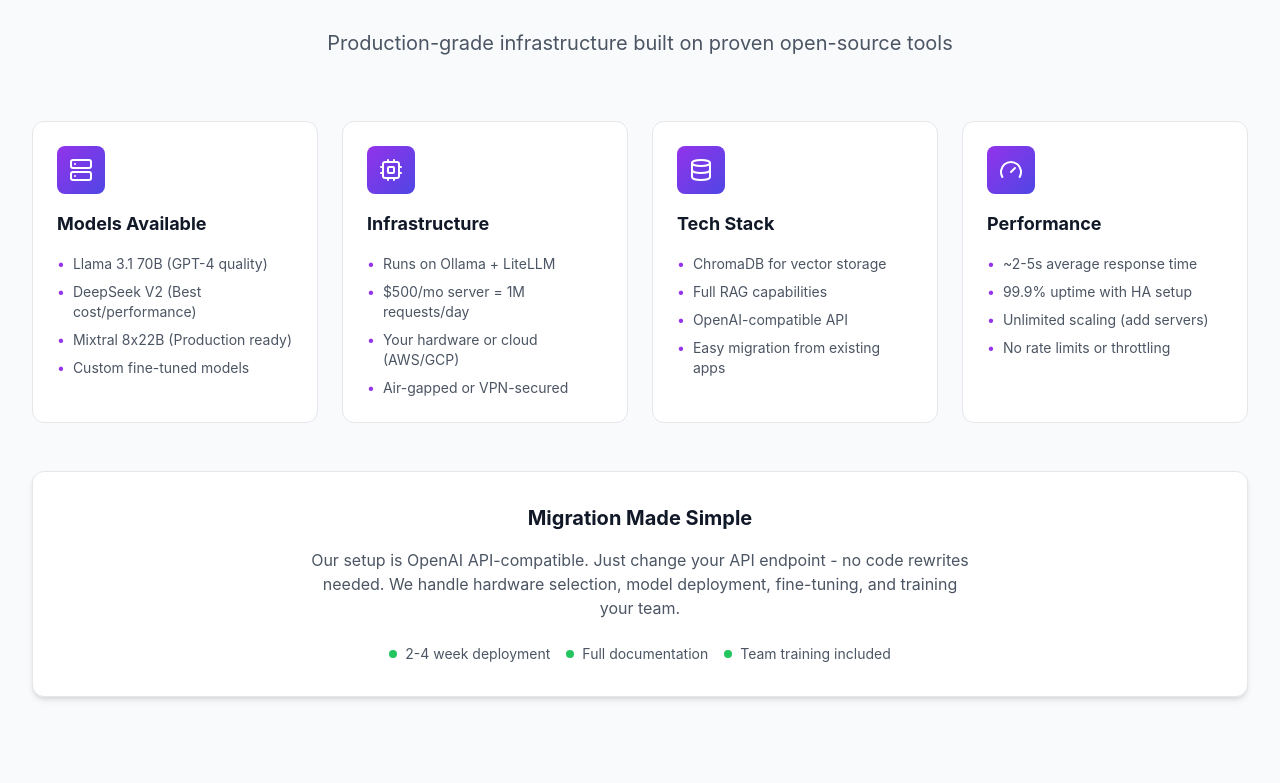
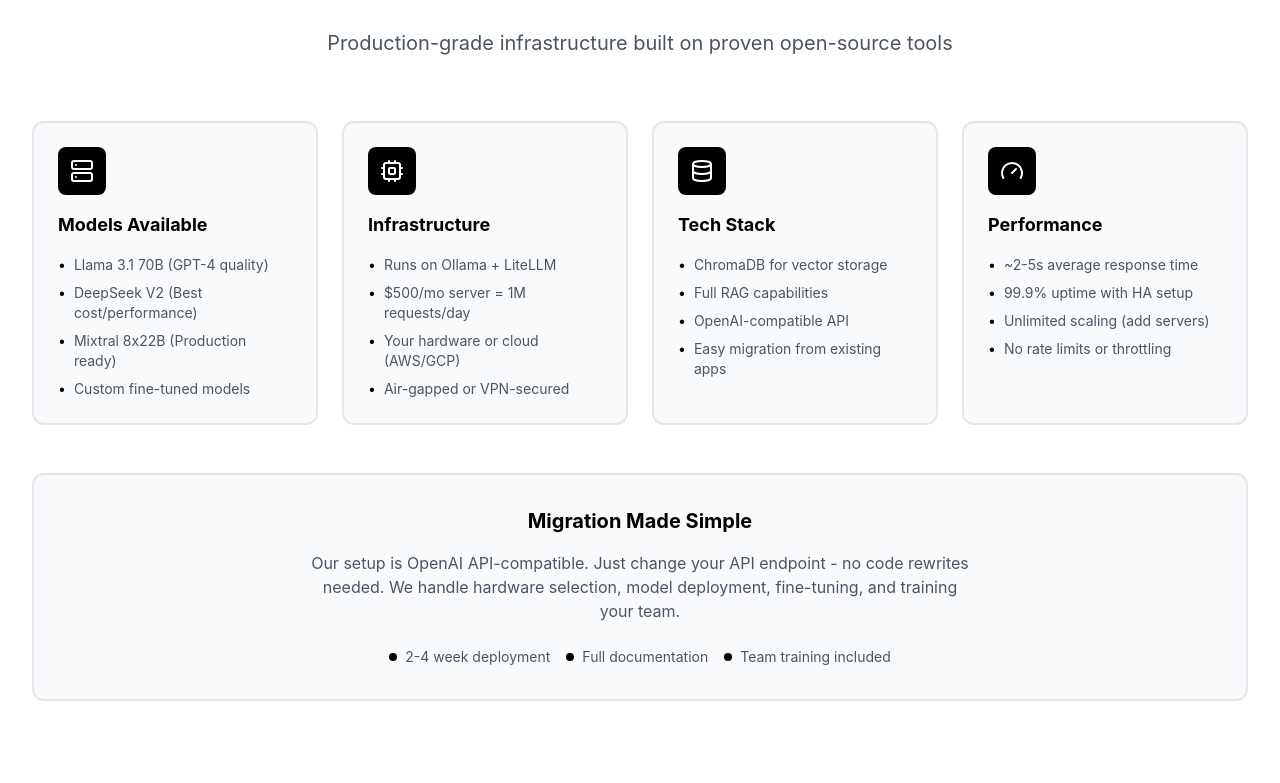
Before and after one commit to Jojo42011/Site, a Next.js app: page / in a window 1280 px wide. Shown: the part 1897-2680 px from the top of the page. Built offline with nearby package versions, Linux system fonts and the light colour scheme.

Commit message:
Update CTA and TechnicalProof components with black/white theme
- Remove purple/green colors, use black accents
- Update CTA: black buttons, remove green dots
- Update TechnicalProof: black icons and borders
- Change 'SaaS founders' to 'AI founders' in CTA

```diff
--- a/src/components/CTA.tsx
+++ b/src/components/CTA.tsx
@@ -1,15 +1,12 @@
 "use client";
 
 import { motion } from "framer-motion";
-import { ArrowRight, DollarSign, Zap } from "lucide-react";
+import { ArrowRight } from "lucide-react";
 import Link from "next/link";
 
 export default function CTA() {
   return (
-    <section className="relative py-32 overflow-hidden bg-gradient-to-b from-white to-gray-50">
-      {/* Background Effects */}
-      <div className="absolute inset-0 bg-gradient-to-r from-green-50 via-purple-50 to-green-50 opacity-50" />
-
+    <section className="relative py-32 overflow-hidden bg-white">
       <div className="relative z-10 max-w-4xl mx-auto px-6 sm:px-8 text-center">
         <motion.div
           initial={{ opacity: 0, y: 30 }}
@@ -18,32 +15,27 @@ export default function CTA() {
           transition={{ duration: 0.8 }}
           className="space-y-8"
         >
-          <div className="flex items-center justify-center space-x-3 mb-6">
-            <DollarSign className="w-8 h-8 text-green-600" />
-            <Zap className="w-8 h-8 text-purple-600" />
-          </div>
-
           <h2 className="text-4xl sm:text-5xl md:text-6xl font-bold">
-            <span className="text-gray-900">Ready to Cut Your</span>{" "}
-            <span className="gradient-text">AI Bills by 80%?</span>
+            <span className="text-black">Ready to Cut Your</span>{" "}
+            <span className="gradient-text">AI Costs by 80%?</span>
           </h2>
 
           <p className="text-xl text-gray-600 max-w-2xl mx-auto">
-            Join 47+ SaaS founders who&apos;ve already made the switch. Book a free 15-minute savings audit
+            Join AI founders who&apos;ve already made the switch. Book a free 15-minute savings audit
             and see exactly how much you could save.
           </p>
 
           <div className="flex flex-col sm:flex-row items-center justify-center gap-4 pt-4">
             <Link
               href="/contact"
-              className="group px-8 py-4 bg-gradient-to-r from-purple-600 to-indigo-600 rounded-lg font-semibold text-lg hover:scale-105 transition-transform shadow-md hover:shadow-lg flex items-center space-x-2 text-white"
+              className="group px-8 py-4 bg-black rounded-lg font-semibold text-lg hover:bg-gray-800 transition-all shadow-lg hover:shadow-xl flex items-center space-x-2 text-white"
             >
               <span>Get Free Savings Audit</span>
               <ArrowRight className="w-5 h-5 group-hover:translate-x-1 transition-transform" />
             </Link>
             <a
               href="#calculator"
-              className="px-8 py-4 border-2 border-gray-300 rounded-lg font-semibold text-lg text-gray-900 hover:border-purple-300 hover:bg-purple-50 transition-all"
+              className="px-8 py-4 border-2 border-black rounded-lg font-semibold text-lg text-black hover:bg-black hover:text-white transition-all"
             >
               Calculate My Savings
             </a>
@@ -51,15 +43,15 @@ export default function CTA() {
 
           <div className="pt-8 flex flex-col sm:flex-row items-center justify-center gap-4 sm:gap-8 text-sm text-gray-600">
             <div className="flex items-center space-x-2">
-              <div className="w-2 h-2 bg-green-500 rounded-full animate-pulse" />
+              <div className="w-2 h-2 bg-black rounded-full" />
               <span>No Credit Card Required</span>
             </div>
             <div className="flex items-center space-x-2">
-              <div className="w-2 h-2 bg-green-500 rounded-full animate-pulse" />
+              <div className="w-2 h-2 bg-black rounded-full" />
               <span>2-4 Week Setup</span>
             </div>
             <div className="flex items-center space-x-2">
-              <div className="w-2 h-2 bg-green-500 rounded-full animate-pulse" />
+              <div className="w-2 h-2 bg-black rounded-full" />
               <span>85% Average Savings</span>
             </div>
           </div>
--- a/src/components/TechnicalProof.tsx
+++ b/src/components/TechnicalProof.tsx
@@ -48,7 +48,7 @@ const technicalDetails = [
 
 export default function TechnicalProof() {
   return (
-    <section className="relative py-24 bg-gray-50">
+    <section className="relative py-24 bg-white">
       <div className="max-w-7xl mx-auto px-4 sm:px-6 lg:px-8">
         <motion.div
           initial={{ opacity: 0, y: 30 }}
@@ -59,7 +59,7 @@ export default function TechnicalProof() {
         >
           <h2 className="text-4xl sm:text-5xl md:text-6xl font-bold mb-6">
             <span className="gradient-text">Technical</span>{" "}
-            <span className="text-gray-900">Details</span>
+            <span className="text-black">Details</span>
           </h2>
           <p className="text-xl text-gray-600 max-w-3xl mx-auto">
             Production-grade infrastructure built on proven open-source tools
@@ -74,16 +74,16 @@ export default function TechnicalProof() {
               whileInView={{ opacity: 1, y: 0 }}
               viewport={{ once: true }}
               transition={{ duration: 0.6, delay: index * 0.1 }}
-              className="bg-white rounded-xl p-6 border border-gray-200 hover:border-purple-300 hover:shadow-lg transition-all"
+              className="bg-gray-50 rounded-xl p-6 border-2 border-gray-200 hover:border-black transition-all"
             >
-              <div className="w-12 h-12 rounded-lg bg-gradient-to-br from-purple-600 to-indigo-600 flex items-center justify-center mb-4">
+              <div className="w-12 h-12 rounded-lg bg-black flex items-center justify-center mb-4">
                 <detail.icon className="w-6 h-6 text-white" />
               </div>
-              <h3 className="text-gray-900 font-bold text-lg mb-4">{detail.title}</h3>
+              <h3 className="text-black font-bold text-lg mb-4">{detail.title}</h3>
               <ul className="space-y-2">
                 {detail.items.map((item, i) => (
                   <li key={i} className="text-gray-600 text-sm flex items-start">
-                    <span className="text-purple-600 mr-2">•</span>
+                    <span className="text-black mr-2">•</span>
                     <span>{item}</span>
                   </li>
                 ))}
@@ -98,9 +98,9 @@ export default function TechnicalProof() {
           whileInView={{ opacity: 1, y: 0 }}
           viewport={{ once: true }}
           transition={{ duration: 0.8, delay: 0.4 }}
-          className="mt-12 bg-white rounded-xl p-8 text-center border border-gray-200 shadow-md"
+          className="mt-12 bg-gray-50 rounded-xl p-8 text-center border-2 border-gray-200"
         >
-          <h3 className="text-gray-900 font-bold text-xl mb-4">
+          <h3 className="text-black font-bold text-xl mb-4">
             Migration Made Simple
           </h3>
           <p className="text-gray-600 max-w-2xl mx-auto mb-6">
@@ -109,15 +109,15 @@ export default function TechnicalProof() {
           </p>
           <div className="flex flex-wrap items-center justify-center gap-4 text-sm text-gray-600">
             <div className="flex items-center">
-              <span className="w-2 h-2 bg-green-500 rounded-full mr-2" />
+              <span className="w-2 h-2 bg-black rounded-full mr-2" />
               <span>2-4 week deployment</span>
             </div>
             <div className="flex items-center">
-              <span className="w-2 h-2 bg-green-500 rounded-full mr-2" />
+              <span className="w-2 h-2 bg-black rounded-full mr-2" />
               <span>Full documentation</span>
             </div>
             <div className="flex items-center">
-              <span className="w-2 h-2 bg-green-500 rounded-full mr-2" />
+              <span className="w-2 h-2 bg-black rounded-full mr-2" />
               <span>Team training included</span>
             </div>
           </div>
```
